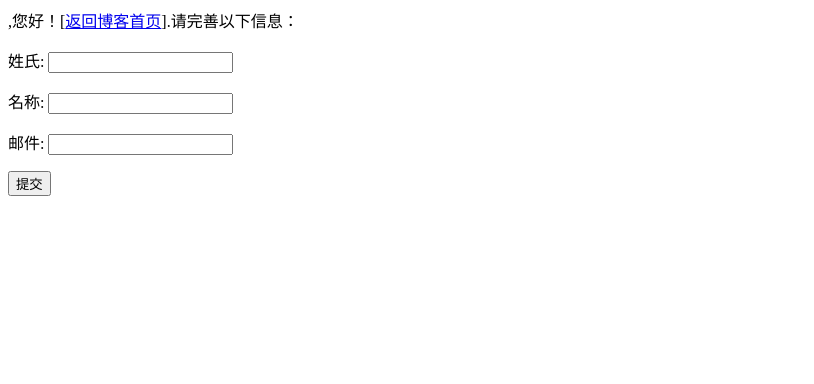
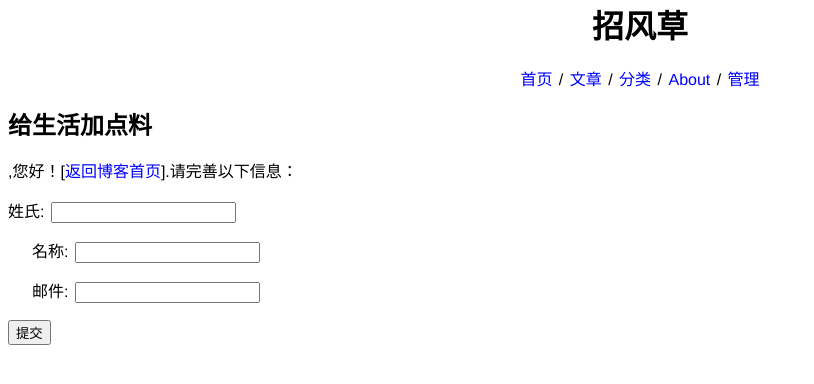
Before and after one commit to Yacoding/ANet, a Django app: page /userinfo/ in a window 1280 px wide. Shown: the top 384 px of the page, without its empty margins (0-814 px from the left). Run offline with Django 3.2, Linux system fonts and the light colour scheme.

Commit message:
修改模板文件

```diff
--- a/ANet/blog/media/style/baseline.base.css
+++ b/ANet/blog/media/style/baseline.base.css
@@ -38,8 +38,13 @@
 /* html 5 */
 article, aside, header, hgroup,
 nav, figure, section, footer					{ display: block; }
-
+a:link 											{ text-decoration: none; color: blue; }
+a:active 										{ text-decoration:blink; }
+a:hover 										{ text-decoration: underline; color: red; }
+a:visited 										{ text-decoration: none; color: green; }
 .center											{ text-align: center; margin-right: auto; margin-left: auto; }
+.userinfo										{ text-align: right; }
+.postinfo										{ font-size: 10px; }
 
 /* Debug */
 .debug											{ outline: solid gold 1px; }
--- a/ANet/blog/templates/base.html
+++ b/ANet/blog/templates/base.html
@@ -1,17 +1,17 @@
 <html>
     <head>
-        <title>{% block head_title %}Welcome to my blog{% endblock %}</title>
+        <title>{% block head_title %}欢迎进入招风草博客{% endblock %}</title>
         <link href="/site_medias/style/baseline.base.css" rel="stylesheet" type="text/css">
     </head>
     <body>
         {% block navi %}
             <div class="center">
-                <p>招风草</p>
-                <p><a href="/blog/">首页</a> / <a href="/文章列表/">文章</a> / <a href="/categoies/">分类</a> / <a href="/about/">About</a>
+                <h1>招风草</h1>
+                <p><a href="/blog/">首页</a> / <a href="/blog/view/">文章</a> / <a href="/blog/categoies/">分类</a> / <a href="/about/">About</a> / <a href="/admin/">管理</a></p>
             </div>
         {% endblock %}
     	{% block user_info %}{% endblock %}
-        <h2>{% block title %}Welcome to my block{% endblock %}</h2>
+        <h2>{% block title %}给生活加点料{% endblock %}</h2>
         {% block content %}
 
         {% endblock %}
--- a/ANet/blog/templates/index.html
+++ b/ANet/blog/templates/index.html
@@ -1,7 +1,7 @@
 {% extends 'base.html' %}
 {% block head_title %}欢迎进入我的博客{% endblock %}
 	{% block user_info %}
-	<div><p>欢迎,
+	<div class="userinfo"><p>欢迎你,
 		{% if username_boolean %}
 			{{username}}  <a href="/register/">注册用户</a>
 		{% else %}
@@ -9,7 +9,7 @@
 		{% endif %}
 	</p></div>
 	{% endblock %}
-	{% block title %}<h1>博客文章列表</h1>{% endblock %}
+	{% block title %}<div class="center"><h2>博客文章列表</h2></div>{% endblock %}
 	{% block content %}
 	<div width="50%">
 			<h2>Categories</h2>
@@ -23,8 +23,8 @@
 			{% endif %}
 			{% if posts %}
 				{% for post in posts %}
-				<p>作者:{{ post.author }} 发表日期:{{ post.post_time }} 修改日期:{{ post.update_time }}</p>
 				<h2><a href="{{ post.get_absolute_url }}">{{ post.title }}</a></h2>
+				<p class="post-info">作者:{{ post.author }} 发表日期:{{ post.post_time }} 修改日期:{{ post.update_time }} 分类:{{post.category }}</p>
 				<p>{{ post.excerpt }}</p>
 				<hr />
 				{% endfor %}
--- a/ANet/blog/templates/login.html
+++ b/ANet/blog/templates/login.html
@@ -1,6 +1,6 @@
 {% extends 'base.html' %}
 {% block head_title %}注册博客用户{% endblock %}
-{% block title%}<div class="center">注册一个用户吧</div>{% endblock %}
+{% block title%}<div class="center">亲,注册一个用户吧:)</div>{% endblock %}
 {% block content%}
 	<div class="center">
 		<form method="POST">
--- a/ANet/blog/templates/userinfo.html
+++ b/ANet/blog/templates/userinfo.html
@@ -1,14 +1,10 @@
-<html>
-<head>
-	<title>用户信息</title>
-</head>
-<body>
-	<div width="50%">
+{% extends 'base.html' %}
+{% block content %}
+	<div>
 		<p>{{ username }},您好！[<a href="/blog/">返回博客首页</a>].请完善以下信息：</p>
 		<form method="POST">
 			{{ uif.as_p }}
 			<input type="submit" value="提交" />
 		</form>
 	</div>
-</body>
-</html>
+{% endblock %}
```
Also changed, not shown: ANet/blog/templates/view_category.html (+4 -8 lines), ANet/blog/templates/view_post.html (+5 -8 lines).
